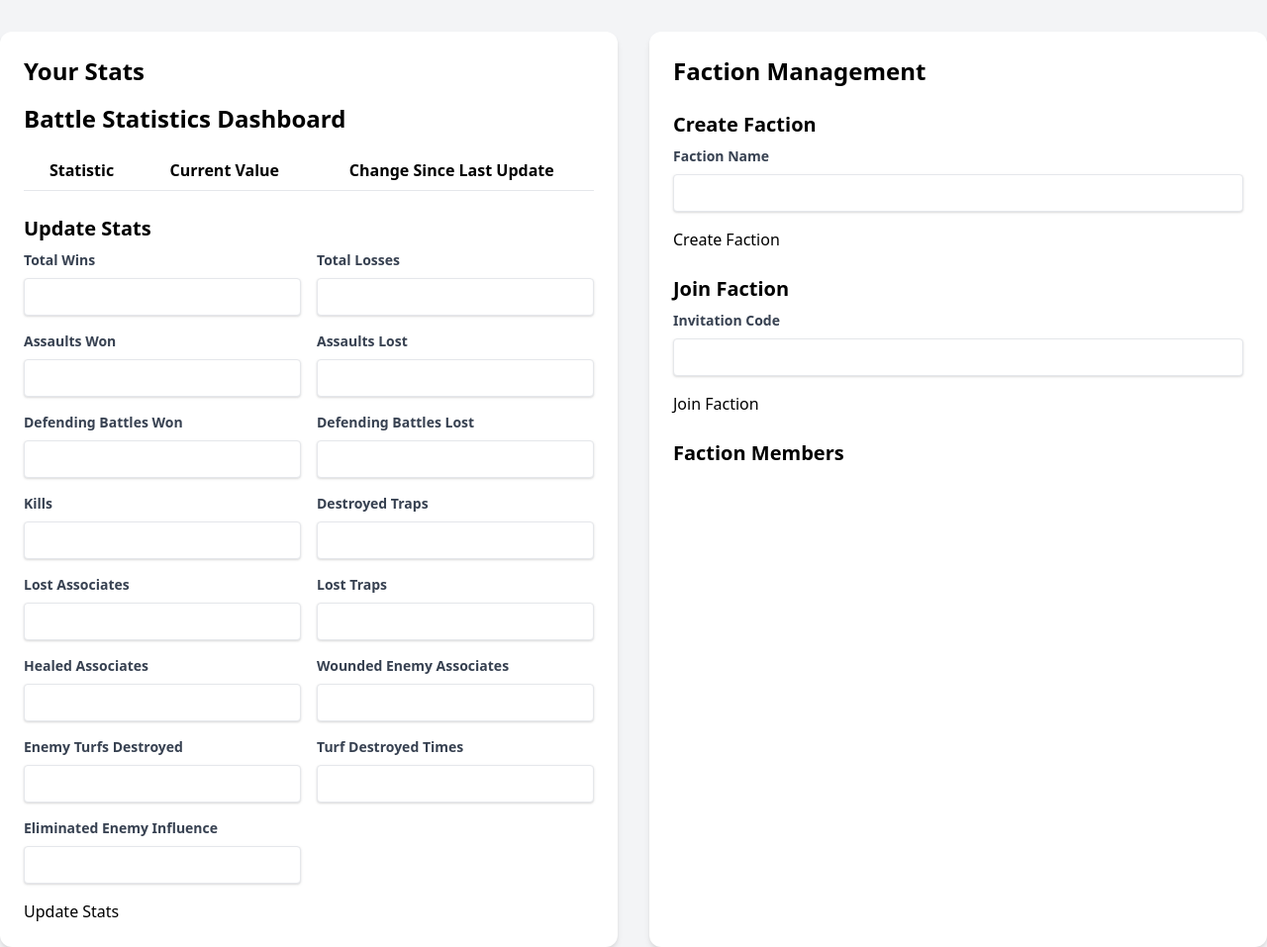
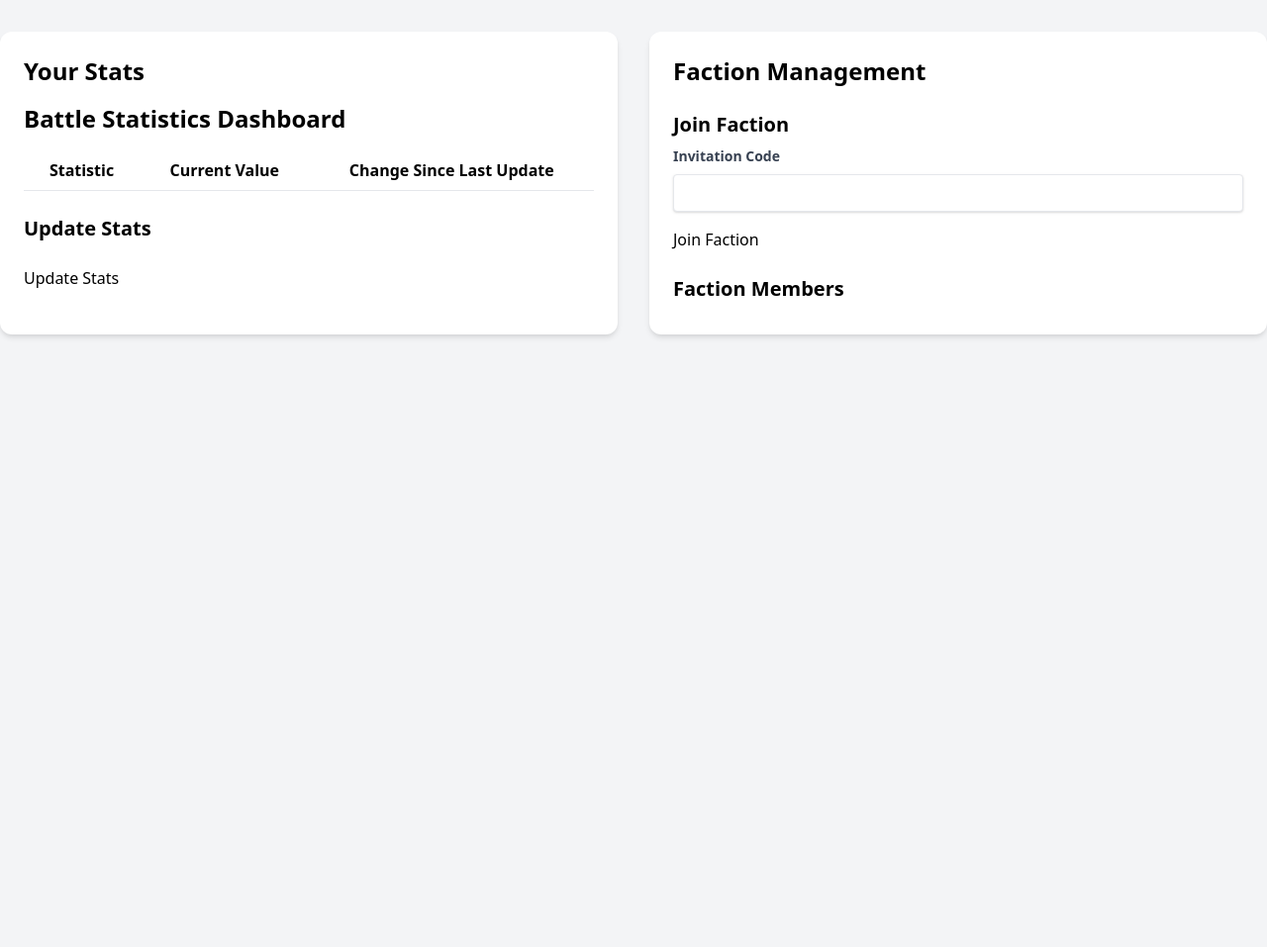
Before and after one commit to cntlouie/mafiamaneger, a Flask app: template templates/dashboard.html in a window 1280 px wide. Shown: the part 64-1021 px from the top of the page at 99% size. After the commit the page ends 405 px from the top, so only its background shows below. Run offline with Flask 3, Linux system fonts and the light colour scheme; the template is opened without the code that fills it, so the values that code supplies are empty; the visitor is signed in with stand-in values (Sample User, id 1); some libraries are stand-ins or nearby versions.

Commit message:
Agent query: Can a user without faction creation permission create a faction? Can an admin grant faction creation permission to a user?

```diff
--- a/routes/factions.py
+++ b/routes/factions.py
@@ -1,105 +1,42 @@
 from flask import Blueprint, request, jsonify
 from flask_login import login_required, current_user
-from models import Faction, User, db
-from marshmallow import Schema, fields, ValidationError
-import random
-import string
+from models import User, Faction, FeatureAccess, db
+import secrets
 
 bp = Blueprint('factions', __name__)
-
-class FactionSchema(Schema):
-    name = fields.String(required=True, validate=lambda n: len(n) >= 3 and len(n) <= 64)
-
-faction_schema = FactionSchema()
-
-def generate_invitation_code():
-    return ''.join(random.choices(string.ascii_uppercase + string.digits, k=8))
 
 @bp.route('/faction/create', methods=['POST'])
 @login_required
 def create_faction():
-    try:
-        data = request.get_json()
-        if not data:
-            return jsonify({'error': 'No data provided'}), 400
+    # Check if the user has permission to create a faction
+    feature_access = FeatureAccess.query.filter_by(user_id=current_user.id, feature='faction_creation').first()
+    if not feature_access or not feature_access.enabled:
+        return jsonify({'error': 'You do not have permission to create a faction'}), 403
 
-        # Validate input data
-        try:
-            validated_data = faction_schema.load(data)
-        except ValidationError as err:
-            return jsonify({'error': 'Invalid input data', 'details': err.messages}), 400
+    data = request.get_json()
+    faction_name = data.get('name')
 
-        faction_name = validated_data['name']
-        if Faction.query.filter_by(name=faction_name).first():
-            return jsonify({'error': 'Faction name already exists'}), 400
+    if not faction_name:
+        return jsonify({'error': 'Faction name is required'}), 400
 
-        invitation_code = generate_invitation_code()
-        new_faction = Faction(name=faction_name, invitation_code=invitation_code, leader_id=current_user.id)
-        current_user.faction = new_faction
-        db.session.add(new_faction)
-        db.session.commit()
-        return jsonify({'message': 'Faction created successfully', 'invitation_code': invitation_code}), 201
-    except Exception as e:
-        db.session.rollback()
-        return jsonify({'error': 'An unexpected error occurred', 'details': str(e)}), 500
+    existing_faction = Faction.query.filter_by(name=faction_name).first()
+    if existing_faction:
+        return jsonify({'error': 'Faction name already exists'}), 400
 
-@bp.route('/faction/join', methods=['POST'])
-@login_required
-def join_faction():
-    try:
-        data = request.get_json()
-        if not data or 'invitation_code' not in data:
-            return jsonify({'error': 'Invalid input data'}), 400
+    if current_user.faction:
+        return jsonify({'error': 'You are already in a faction'}), 400
 
-        invitation_code = data['invitation_code']
-        faction = Faction.query.filter_by(invitation_code=invitation_code).first()
-        if not faction:
-            return jsonify({'error': 'Invalid invitation code'}), 400
+    invitation_code = secrets.token_urlsafe(8)
+    new_faction = Faction(name=faction_name, invitation_code=invitation_code, leader_username=current_user.username)
+    current_user.faction = new_faction
 
-        if current_user.faction:
-            return jsonify({'error': 'You are already in a faction'}), 400
-
-        current_user.faction = faction
-        db.session.commit()
-        return jsonify({'message': 'Joined faction successfully'}), 200
-    except Exception as e:
-        db.session.rollback()
-        return jsonify({'error': 'An unexpected error occurred', 'details': str(e)}), 500
-
-@bp.route('/faction/members', methods=['GET'])
-@login_required
-def get_faction_members():
-    if not current_user.faction:
-        return jsonify({'error': 'You are not in a faction'}), 400
-    members = User.query.filter_by(faction_id=current_user.faction.id).all()
-    return jsonify({'members': [{'id': member.id, 'username': member.username} for member in members]}), 200
-
-@bp.route('/faction/details', methods=['GET'])
-@login_required
-def get_faction_details():
-    if not current_user.faction:
-        return jsonify({'error': 'You are not in a faction'}), 400
-
-    faction = current_user.faction
-    leader = User.query.get(faction.leader_id)
+    db.session.add(new_faction)
+    db.session.commit()
 
     return jsonify({
-        'id': faction.id,
-        'name': faction.name,
-        'leader': {'id': leader.id, 'username': leader.username},
-        'member_count': len(faction.members),
-        'invitation_code': faction.invitation_code if current_user.id == faction.leader_id else None
-    }), 200
+        'message': 'Faction created successfully',
+        'faction_id': new_faction.id,
+        'invitation_code': invitation_code
+    }), 201
 
-@bp.route('/faction/leave', methods=['POST'])
-@login_required
-def leave_faction():
-    if not current_user.faction:
-        return jsonify({'error': 'You are not in a faction'}), 400
-
-    if current_user.id == current_user.faction.leader_id:
-        return jsonify({'error': 'Faction leader cannot leave the faction'}), 400
-
-    current_user.faction = None
-    db.session.commit()
-    return jsonify({'message': 'Left faction successfully'}), 200
+# Keep the existing code below this point
--- a/templates/dashboard.html
+++ b/templates/dashboard.html
@@ -7,68 +7,7 @@
         <div id="react-stats-dashboard"></div>
         <h3 class="text-xl font-bold mt-6 mb-2">Update Stats</h3>
         <form id="stats-form">
-            <div class="grid grid-cols-2 gap-4">
-                <div>
-                    <label for="total-wins" class="block text-gray-700 text-sm font-bold mb-2">Total Wins</label>
-                    <input type="text" id="total-wins" class="shadow appearance-none border rounded w-full py-2 px-3 text-gray-700 leading-tight focus:outline-none focus:shadow-outline">
-                </div>
-                <div>
-                    <label for="total-losses" class="block text-gray-700 text-sm font-bold mb-2">Total Losses</label>
-                    <input type="text" id="total-losses" class="shadow appearance-none border rounded w-full py-2 px-3 text-gray-700 leading-tight focus:outline-none focus:shadow-outline">
-                </div>
-                <div>
-                    <label for="assaults-won" class="block text-gray-700 text-sm font-bold mb-2">Assaults Won</label>
-                    <input type="text" id="assaults-won" class="shadow appearance-none border rounded w-full py-2 px-3 text-gray-700 leading-tight focus:outline-none focus:shadow-outline">
-                </div>
-                <div>
-                    <label for="assaults-lost" class="block text-gray-700 text-sm font-bold mb-2">Assaults Lost</label>
-                    <input type="text" id="assaults-lost" class="shadow appearance-none border rounded w-full py-2 px-3 text-gray-700 leading-tight focus:outline-none focus:shadow-outline">
-                </div>
-                <div>
-                    <label for="defending-battles-won" class="block text-gray-700 text-sm font-bold mb-2">Defending Battles Won</label>
-                    <input type="text" id="defending-battles-won" class="shadow appearance-none border rounded w-full py-2 px-3 text-gray-700 leading-tight focus:outline-none focus:shadow-outline">
-                </div>
-                <div>
-                    <label for="defending-battles-lost" class="block text-gray-700 text-sm font-bold mb-2">Defending Battles Lost</label>
-                    <input type="text" id="defending-battles-lost" class="shadow appearance-none border rounded w-full py-2 px-3 text-gray-700 leading-tight focus:outline-none focus:shadow-outline">
-                </div>
-                <div>
-                    <label for="kills" class="block text-gray-700 text-sm font-bold mb-2">Kills</label>
-                    <input type="text" id="kills" class="shadow appearance-none border rounded w-full py-2 px-3 text-gray-700 leading-tight focus:outline-none focus:shadow-outline">
-                </div>
-                <div>
-                    <label for="destroyed-traps" class="block text-gray-700 text-sm font-bold mb-2">Destroyed Traps</label>
-                    <input type="text" id="destroyed-traps" class="shadow appearance-none border rounded w-full py-2 px-3 text-gray-700 leading-tight focus:outline-none focus:shadow-outline">
-                </div>
-                <div>
-                    <label for="lost-associates" class="block text-gray-700 text-sm font-bold mb-2">Lost Associates</label>
-                    <input type="text" id="lost-associates" class="shadow appearance-none border rounded w-full py-2 px-3 text-gray-700 leading-tight focus:outline-none focus:shadow-outline">
-                </div>
-                <div>
-                    <label for="lost-traps" class="block text-gray-700 text-sm font-bold mb-2">Lost Traps</label>
-                    <input type="text" id="lost-traps" class="shadow appearance-none border rounded w-full py-2 px-3 text-gray-700 leading-tight focus:outline-none focus:shadow-outline">
-                </div>
-                <div>
-                    <label for="healed-associates" class="block text-gray-700 text-sm font-bold mb-2">Healed Associates</label>
-                    <input type="text" id="healed-associates" class="shadow appearance-none border rounded w-full py-2 px-3 text-gray-700 leading-tight focus:outline-none focus:shadow-outline">
-                </div>
-                <div>
-                    <label for="wounded-enemy-associates" class="block text-gray-700 text-sm font-bold mb-2">Wounded Enemy Associates</label>
-                    <input type="text" id="wounded-enemy-associates" class="shadow appearance-none border rounded w-full py-2 px-3 text-gray-700 leading-tight focus:outline-none focus:shadow-outline">
-                </div>
-                <div>
-                    <label for="enemy-turfs-destroyed" class="block text-gray-700 text-sm font-bold mb-2">Enemy Turfs Destroyed</label>
-                    <input type="text" id="enemy-turfs-destroyed" class="shadow appearance-none border rounded w-full py-2 px-3 text-gray-700 leading-tight focus:outline-none focus:shadow-outline">
-                </div>
-                <div>
-                    <label for="turf-destroyed-times" class="block text-gray-700 text-sm font-bold mb-2">Turf Destroyed Times</label>
-                    <input type="text" id="turf-destroyed-times" class="shadow appearance-none border rounded w-full py-2 px-3 text-gray-700 leading-tight focus:outline-none focus:shadow-outline">
-                </div>
-                <div>
-                    <label for="eliminated-enemy-influence" class="block text-gray-700 text-sm font-bold mb-2">Eliminated Enemy Influence</label>
-                    <input type="text" id="eliminated-enemy-influence" class="shadow appearance-none border rounded w-full py-2 px-3 text-gray-700 leading-tight focus:outline-none focus:shadow-outline">
-                </div>
-            </div>
+            <!-- Keep existing stats form fields -->
             <button type="button" onclick="updateStats()" class="btn btn-blue mt-4">Update Stats</button>
         </form>
     </div>
@@ -77,6 +16,7 @@
         <div id="faction-info">
             <!-- Faction info will be populated here by JavaScript -->
         </div>
+        {% if current_user.has_feature_access('faction_creation') %}
         <h3 class="text-xl font-bold mt-6 mb-2">Create Faction</h3>
         <form id="create-faction-form">
             <div class="mb-4">
@@ -85,6 +25,7 @@
             </div>
             <button type="button" onclick="createFaction()" class="btn btn-blue">Create Faction</button>
         </form>
+        {% endif %}
         <h3 class="text-xl font-bold mt-6 mb-2">Join Faction</h3>
         <form id="join-faction-form">
             <div class="mb-4">
```
Also changed, not shown: routes/admin.py (+34 -2 lines), 1 other file.
